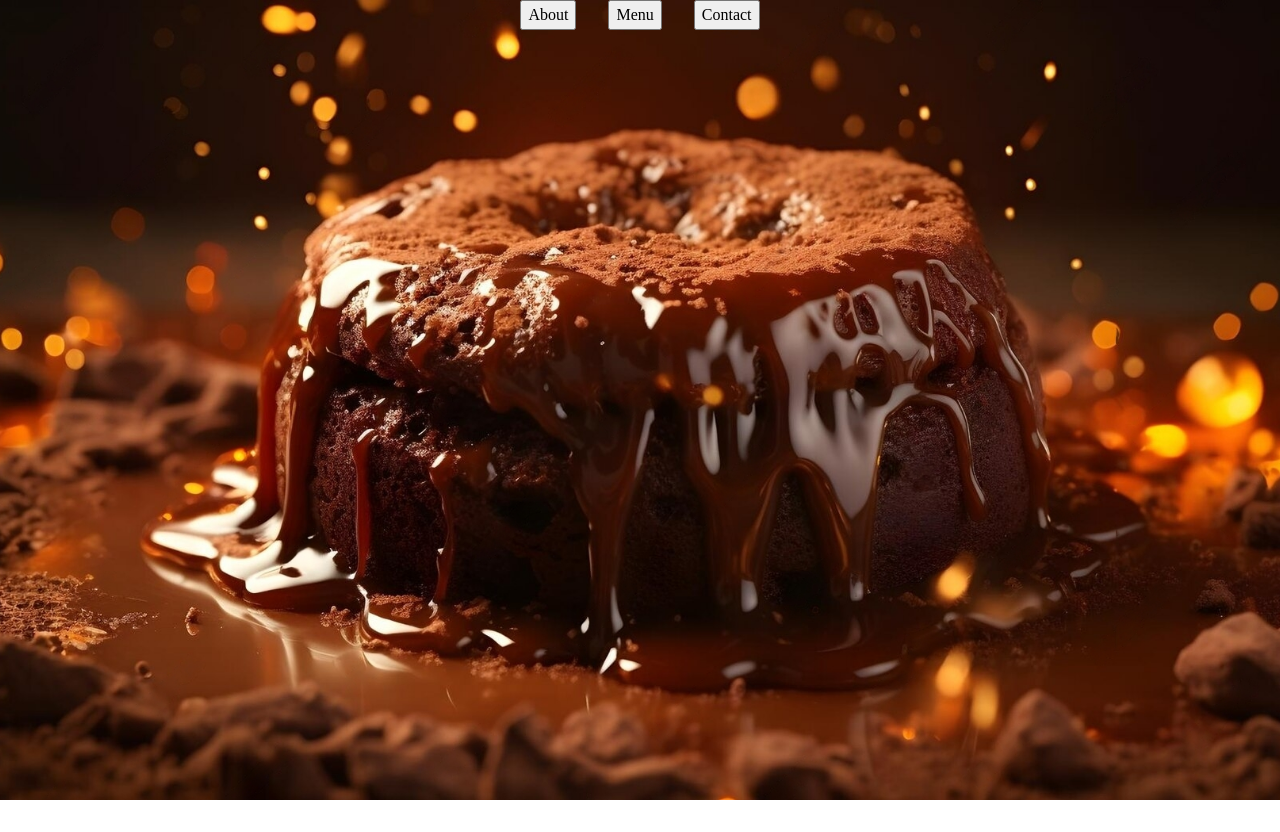
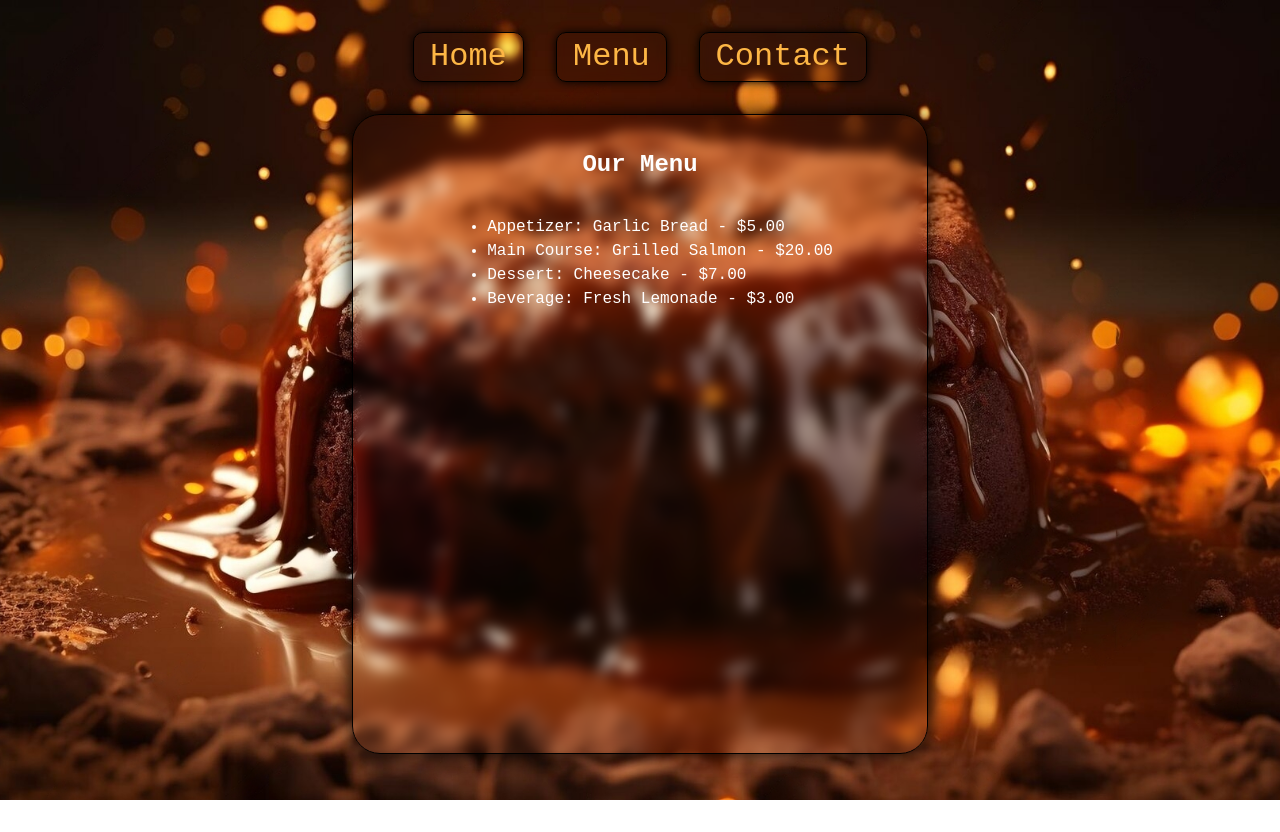
Before and after one commit to TexZ-GenZ/Restaurant-Page, a website built with webpack: page src/index.html in a window 1280 px wide. Both pictures are taken after a click on the button "Menu". Before the commit the page ends 800 px from the top, so only its background shows below. Built offline with nearby package versions, Linux system fonts and the light colour scheme.

Commit message:
Initial dist subtree commit

```diff
--- a/src/index.html
+++ b/src/index.html
@@ -8,11 +8,8 @@
   </head>
   <body>
     <header>
-      <nav><button>About</button></nav>
-      <nav><button>Menu</button></nav>
-      <nav><button>Contact</button></nav>
+      <nav></nav>
     </header>
-
     <div id="content"></div>
   </body>
 </html>
--- a/src/index.js
+++ b/src/index.js
@@ -1 +1,24 @@
 import './styles.css';
+import loadHomePage from './pages/home';
+import loadMenuPage from './pages/menu';
+import loadContactPage from './pages/contact';
+
+const navBar = document.querySelector('nav');
+const body = document.getElementById('content');
+
+function createBtn(buttonName, loadFunction){
+    const button = document.createElement('button');
+    button.innerHTML = buttonName;
+    button.classList.add(buttonName.toLowerCase() + 'btn');
+    navBar.appendChild(button);
+
+    button.addEventListener('click', () => {
+
+        body.innerHTML = loadFunction();
+
+    });
+}
+
+createBtn('Home', loadHomePage);
+createBtn('Menu', loadMenuPage);
+createBtn('Contact', loadContactPage);
--- /dev/null
+++ b/src/pages/contact.js
@@ -0,0 +1,10 @@
+export default function loadContactPage() {
+    return `
+        <section id="contact">
+            <h1>Contact Us</h1>
+            <p>Email: contact@restaurant.com</p>
+            <p>Phone: (123) 456-7890</p>
+            <p>Address: 123 Foodie Lane, Gourmet City, FL 98765</p>
+        </section>
+    `;
+}
--- /dev/null
+++ b/src/pages/home.js
@@ -0,0 +1,9 @@
+export default function loadHomePage() {
+    return `
+        <section id="home">
+            <h1>Welcome to Our Restaurant</h1>
+            <p>Experience the best dining with us. Enjoy our diverse menu and excellent service.</p>
+            <img src="https://th.bing.com/th/id/OIP.42CsL_vqzbyKLHCtkBIXWgHaEK?rs=1&pid=ImgDetMain" alt="Restaurant Image">
+        </section>
+    `;
+}
--- /dev/null
+++ b/src/pages/menu.js
@@ -0,0 +1,13 @@
+export default function loadMenuPage() {
+    return `
+        <section id="menu">
+            <h1>Our Menu</h1>
+            <ul>
+                <li>Appetizer: Garlic Bread - $5.00</li>
+                <li>Main Course: Grilled Salmon - $20.00</li>
+                <li>Dessert: Cheesecake - $7.00</li>
+                <li>Beverage: Fresh Lemonade - $3.00</li>
+            </ul>
+        </section>
+    `;
+}
--- a/src/styles.css
+++ b/src/styles.css
@@ -49,6 +49,7 @@
 
   html,body{
     height: 100%;
+    font-family: 'Courier New', Courier, monospace;
   }
 
   body{
@@ -59,7 +60,52 @@
   }
 
   header{
+    margin-top: 2rem;
     display: flex;
     justify-content: center;
+  }
+
+  #content{
+    margin: 2rem auto;
+    width: clamp(500px, 45%, 620px);
+    height: 80%;
+    border-radius: 28px;
+    border: 1px solid black;
+    box-shadow: 0 0 20px black;
+    color: white;
+    backdrop-filter: blur(7px);
+    display: flex;
+    justify-content: center;
+  }
+  nav > button{
+    margin: 0 1rem;
+    border-radius: 10px;
+    padding: 0 1rem;
+    background-color: transparent;
+    backdrop-filter: blur(5px);
+    box-shadow: 0 0 10px black;
+    border: 1px solid black;
+    transition: 0.1s;
+    color: #fdb645;
+    font-family: 'Courier New', Courier, monospace;
+    font-size: 2rem;
+  }
+  nav > button:hover{
+    scale: 1.05;
+  }
+  nav > button:active{
+    scale: 1.01;
+  }
+
+  section{
+    display: flex;
+    flex-direction: column;
+    align-items: center;
+    padding: 2rem;
     gap: 2rem;
   }
+
+  img{
+    border-radius: 12px;
+    box-shadow: 0 0 10px #fdb645;
+  }
```
Also changed, not shown: dist/app.bundle.js (added), dist/bc920e417027617621f8.jpeg (added), dist/index.html (added), dist/runtime.bundle.js (added), 3 other files.
